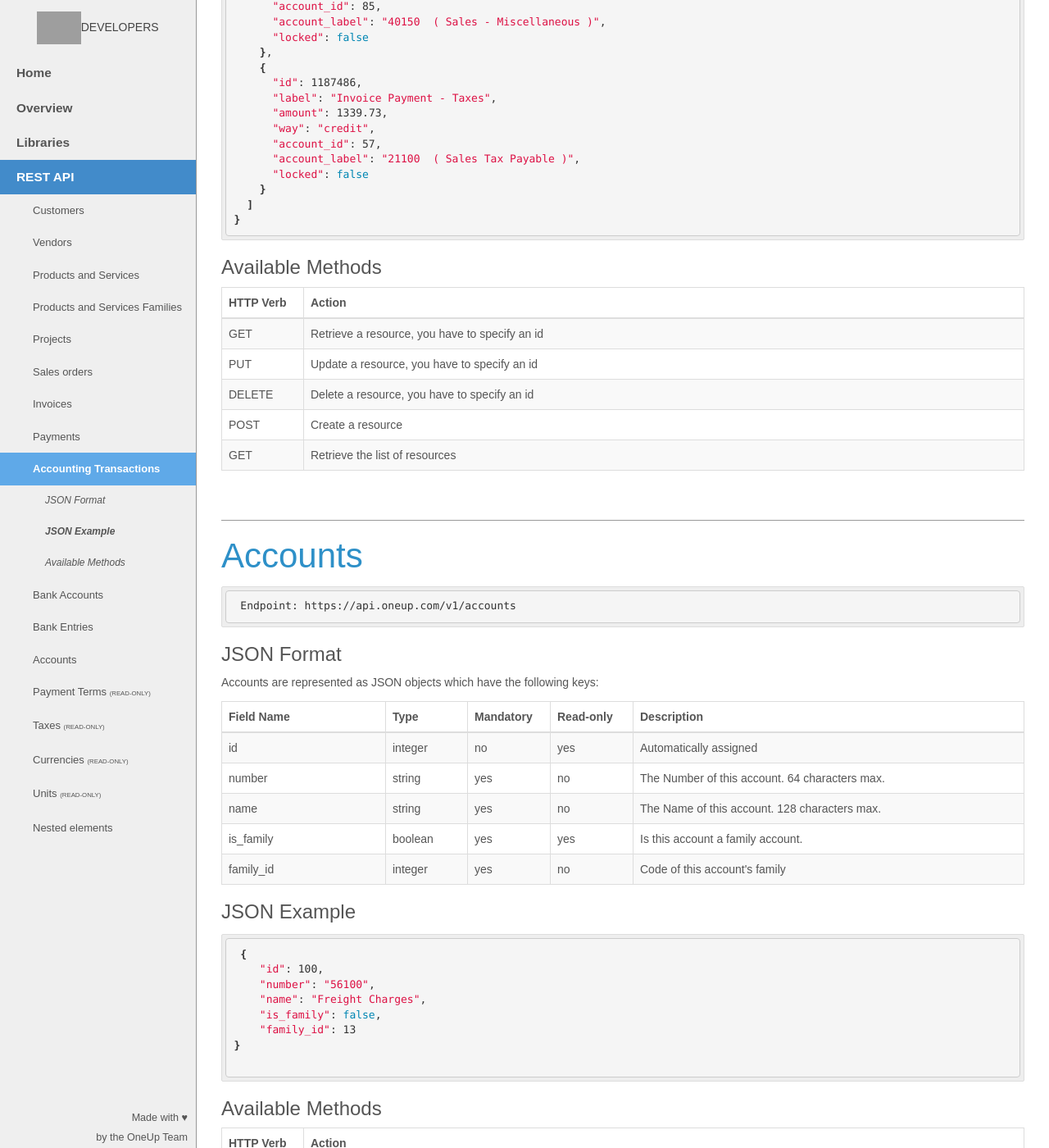
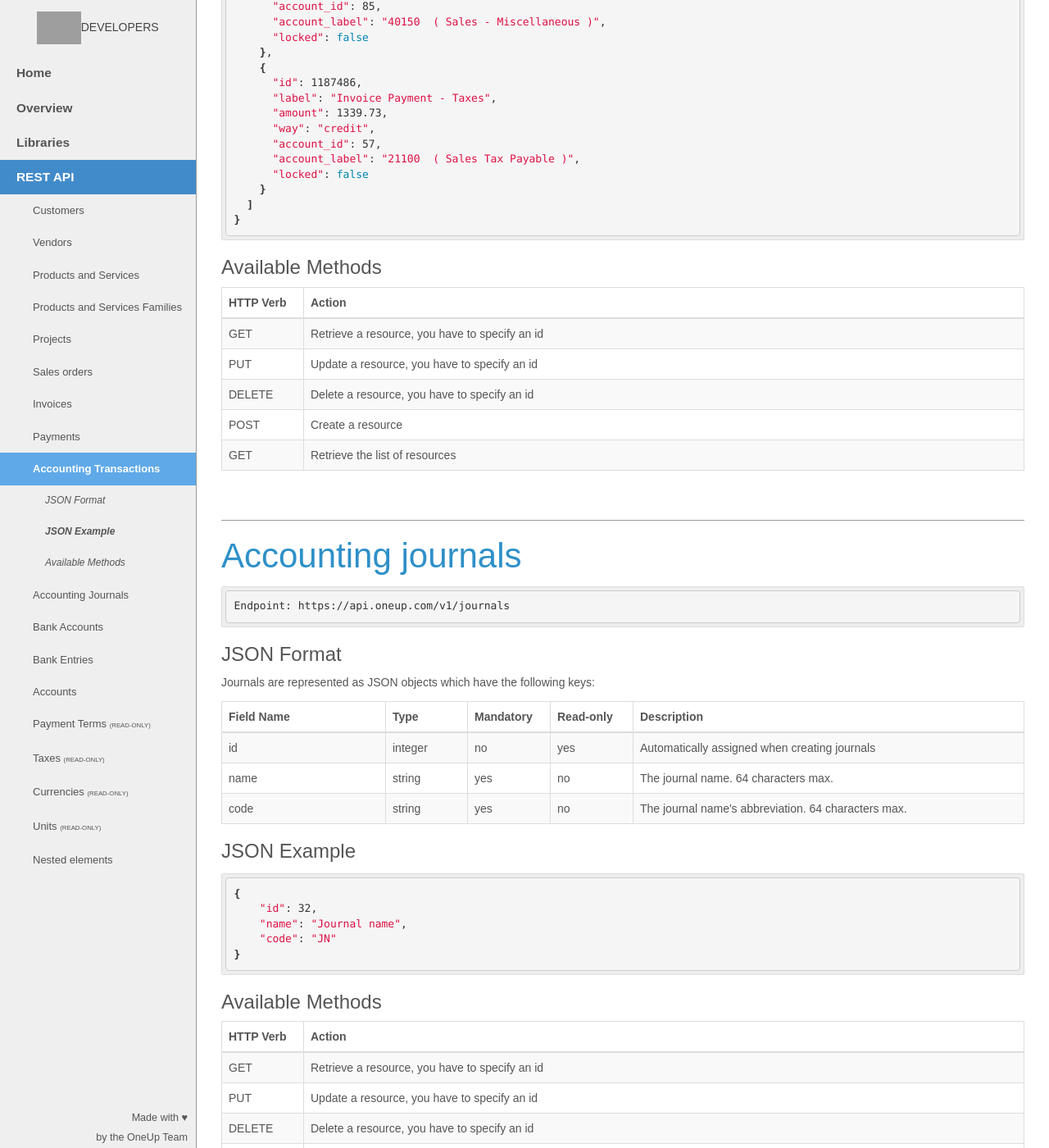
Before and after one commit to myERP/myerp.github.io, a Jekyll site: the page built from docs/1.0/api/index.html, in a window 1280 px wide and 1400 px high, scrolled down 20270 px. Shown: the whole window at 82% size. Built offline with Jekyll 4.4.1, drawn with Linux system fonts in a browser that asks for light colours; nearby versions of some CDN libraries; Markdown is read by kramdown in place of the engine named in the settings; grey boxes are pictures that could not be loaded.

Commit message:
add journals section

```diff
--- a/_config.yml
+++ b/_config.yml
@@ -33,6 +33,8 @@ resource:
     url: /currencies
   transactions:
     url: /transactions
+  journals:
+    url: /journals
   accounts:
     url: /accounts
   units:
--- /dev/null
+++ b/_includes/1.0/api/journal.html
@@ -0,0 +1,42 @@
+<div id="journal" class="group">
+
+    <h2>Accounting journals</h2>
+    {% highlight bash %}Endpoint: {{ site.api.base_url }}{{ site.api.v1}}{{site.resource.journals.url}}{% endhighlight %}
+    <h3 id="journaljsonformat">JSON Format</h3>
+    <p>Journals are represented as JSON objects which have the following keys:</p>
+
+    <table class="table table-bordered table-striped">
+        <thead>
+            {% include table-header.html %}
+        </thead>
+        <tbody>
+            <tr>
+                <td>id</td>
+                <td>{{ site.format.type.integer }}</td>
+                <td>no</td>
+                <td>yes</td>
+                <td>Automatically assigned when creating journals</td>
+            </tr>
+            <tr>
+                <td>name</td>
+                <td>{{ site.format.type.string }}</td>
+                <td>yes</td>
+                <td>no</td>
+                <td>The journal name. 64 characters max.</td>
+            </tr>
+            <tr>
+                <td>code</td>
+                <td>{{ site.format.type.string }}</td>
+                <td>yes</td>
+                <td>no</td>
+                <td>The journal name's abbreviation. 64 characters max.</td>
+            </tr>
+        </tbody>
+    </table>
+
+    <h3 id="journaljsonexample">JSON Example</h3>
+    {% highlight bash %}{% include 1.0/api/json/journal.json %}{% endhighlight %}
+
+    <h3 id="journalavailablemethods">Available Methods</h3>
+    {% include 1.0/api/methods/full.html %}
+</div>
--- /dev/null
+++ b/_includes/1.0/api/json/journal.json
@@ -0,0 +1,5 @@
+{
+    "id": 32,
+    "name": "Journal name",
+    "code": "JN"
+}
--- a/_includes/side-menu.html
+++ b/_includes/side-menu.html
@@ -144,6 +144,18 @@
                 </li>
             </ul>
         </li>
+        <!-- journals -->
+        <li>
+            <a href="#journal">Accounting Journals</a>
+            <ul class="nav nav-stacked">
+                <li><a href="#journaljsonformat">JSON Format</a>
+                </li>
+                <li><a href="#journaljsonexample">JSON Example</a>
+                </li>
+                <li><a href="#journalavailablemethods">Available Methods</a>
+                </li>
+            </ul>
+        </li>
         <!-- bank accounts -->
         <li>
             <a href="#bankaccount">Bank Accounts</a>
--- a/docs/1.0/api/index.html
+++ b/docs/1.0/api/index.html
@@ -13,6 +13,7 @@ title: "- REST API V1.0 Resources"
     <div>{% include 1.0/api/invoice.html %}</div>
     <div>{% include 1.0/api/payment.html %}</div>
     <div>{% include 1.0/api/transaction.html %}</div>
+    <div>{% include 1.0/api/journal.html %}</div>
     <div>{% include 1.0/api/account.html %}</div>
     <div>{% include 1.0/api/bankaccount.html %}</div>
     <div>{% include 1.0/api/bankentry.html %}</div>
```
